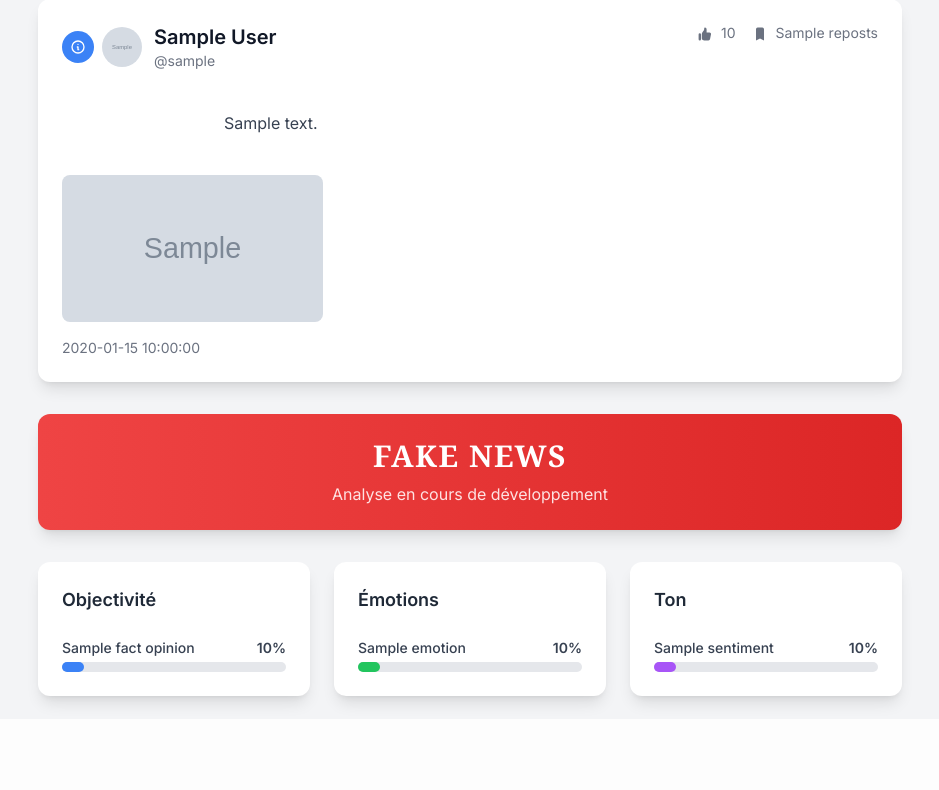
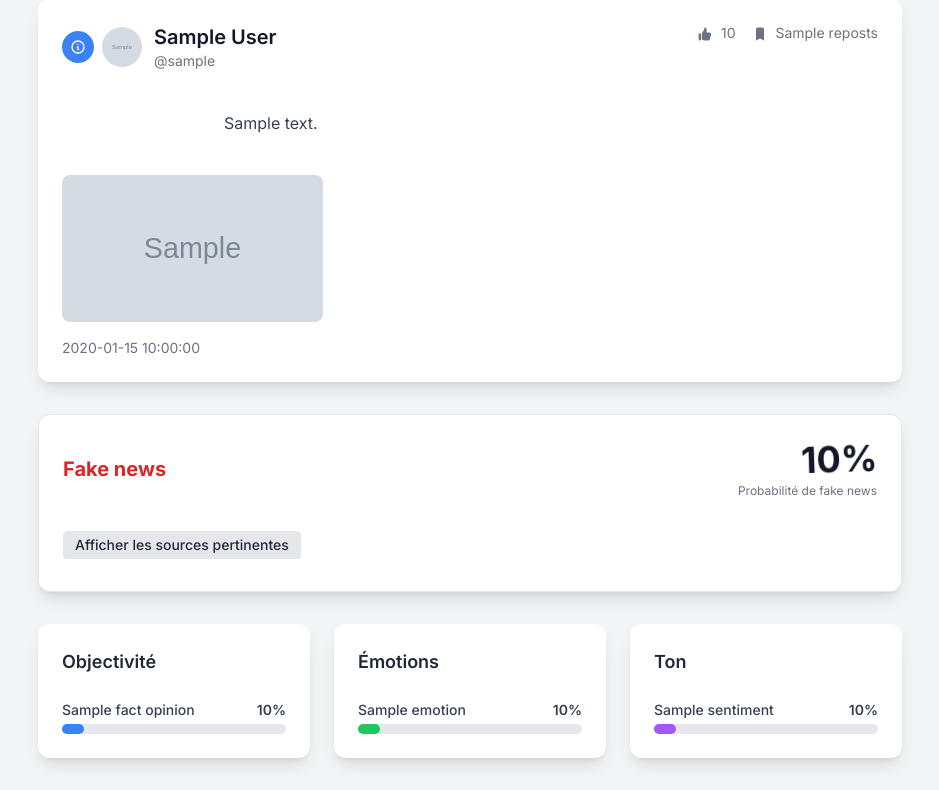
Before and after one commit to arobert004/TripleA_Bluesky, a Flask app: template FakeNews_App/templates/analysis.html in a window 1280 px wide. Shown: the part 81-871 px from the top of the page, without its empty margins (170-1109 px from the left). Before the commit the page ends 793 px from the top, so only its background shows below. Run offline with Flask 3, Linux system fonts and the light colour scheme; the template is opened without the code that fills it: most values are stand-ins (such as "Sample title", 1, 10 or a date in 2020); grey boxes marked "Sample" are stand-in pictures; some libraries are stand-ins or nearby versions.

Commit message:
ajout forntend partie fake news - analysis.html

```diff
--- a/FakeNews_App/static/styles.css
+++ b/FakeNews_App/static/styles.css
@@ -971,6 +971,22 @@
 
 /* Tag Analysis Styles */
 
+/* Animation continue pour le score Fake News */
+@keyframes swing {
+  0% { transform: rotate(-8deg); }
+  20% { transform: rotate(6deg); }
+  40% { transform: rotate(-4deg); }
+  60% { transform: rotate(3deg); }
+  80% { transform: rotate(-2deg); }
+  100% { transform: rotate(0deg); }
+}
+.animate-swing {
+  animation: swing 2s cubic-bezier(.36,.07,.19,.97) infinite;
+  display: inline-block;
+  transform-origin: 50% 80%;
+}
+
+
 .tag-header {
     background: white;
     border-radius: 1rem;
--- a/FakeNews_App/templates/analysis.html
+++ b/FakeNews_App/templates/analysis.html
@@ -139,10 +139,68 @@
             </div>
 
             <!-- Section Fake News -->
-            <div class="bg-gradient-to-r from-red-500 to-red-600 rounded-xl shadow-lg overflow-hidden mb-8">
-                <div class="p-6 text-center">
-                    <h2 class="text-2xl md:text-3xl font-bold text-white font-serif tracking-wider">FAKE NEWS</h2>
-                    <p class="text-red-100 mt-2">Analyse en cours de développement</p>
+            <div class="bg-white dark:bg-gray-800 rounded-xl shadow-lg overflow-hidden mb-8 border border-gray-200 dark:border-gray-700">
+                <div class="flex flex-col gap-2 p-6">
+                    <div class="flex items-center justify-between mb-2">
+                        <div>
+                            {% set prob = post.analysis.perplexity.fake_news_prob %}
+                            {% if prob <= 0.25 %}
+                                <h2 class="text-lg md:text-xl font-bold text-green-600">Pas fake news</h2>
+                            {% elif prob <= 0.5 %}
+                                <h2 class="text-lg md:text-xl font-bold text-yellow-600">Faible probabilité fake news</h2>
+                            {% elif prob <= 0.75 %}
+                                <h2 class="text-lg md:text-xl font-bold text-orange-600">Forte probabilité fake news</h2>
+                            {% else %}
+                                <h2 class="text-lg md:text-xl font-bold text-red-600">Fake news</h2>
+                            {% endif %}
+                        </div>
+                        <div class="flex flex-col items-end">
+                            <span class="text-3xl md:text-4xl font-extrabold text-gray-900 dark:text-white animate-swing origin-center inline-block">{{ (prob * 100)|round(1) }}%</span>
+                            <span class="text-xs text-gray-500 dark:text-gray-400 mt-1">Probabilité de fake news</span>
+                        </div>
+                    </div>
+                    <div class="mt-4">
+                        <button id="toggle-sources" type="button" class="mb-2 px-3 py-1 rounded bg-gray-200 dark:bg-gray-700 text-gray-800 dark:text-gray-100 text-sm font-medium focus:outline-none focus:ring hover:bg-gray-300 dark:hover:bg-gray-600 transition">
+                            Afficher les sources pertinentes
+                        </button>
+                        <div id="sources-list" class="flex flex-col gap-2" style="display: none;">
+                            {% set s1 = post.analysis.perplexity.source1 %}
+                            {% set s2 = post.analysis.perplexity.source2 %}
+                            {% set s3 = post.analysis.perplexity.source3 %}
+                            {% set has_source = false %}
+                            {% if s1 %}
+                                {% set has_source = true %}
+                                <a href="{{ s1 }}" target="_blank" rel="noopener" class="text-blue-600 dark:text-blue-400 underline hover:text-blue-800 dark:hover:text-blue-300 transition">
+                                    {{ s1[:30] }}{% if s1|length > 30 %}...{% endif %}
+                                </a>
+                            {% endif %}
+                            {% if s2 %}
+                                {% set has_source = true %}
+                                <a href="{{ s2 }}" target="_blank" rel="noopener" class="text-blue-600 dark:text-blue-400 underline hover:text-blue-800 dark:hover:text-blue-300 transition">
+                                    {{ s2[:30] }}{% if s2|length > 30 %}...{% endif %}
+                                </a>
+                            {% endif %}
+                            {% if s3 %}
+                                {% set has_source = true %}
+                                <a href="{{ s3 }}" target="_blank" rel="noopener" class="text-blue-600 dark:text-blue-400 underline hover:text-blue-800 dark:hover:text-blue-300 transition">
+                                    {{ s3[:30] }}{% if s3|length > 30 %}...{% endif %}
+                                </a>
+                            {% endif %}
+                            {% if not has_source %}
+                                <span class="text-gray-400">Aucune source disponible</span>
+                            {% endif %}
+                        </div>
+                        <script>
+                            const btn = document.getElementById('toggle-sources');
+                            const srcList = document.getElementById('sources-list');
+                            let srcOpen = false;
+                            btn.addEventListener('click', function() {
+                                srcOpen = !srcOpen;
+                                srcList.style.display = srcOpen ? 'flex' : 'none';
+                                btn.textContent = srcOpen ? 'Masquer les sources pertinentes' : 'Afficher les sources pertinentes';
+                            });
+                        </script>
+                    </div>
                 </div>
             </div>
 
```
